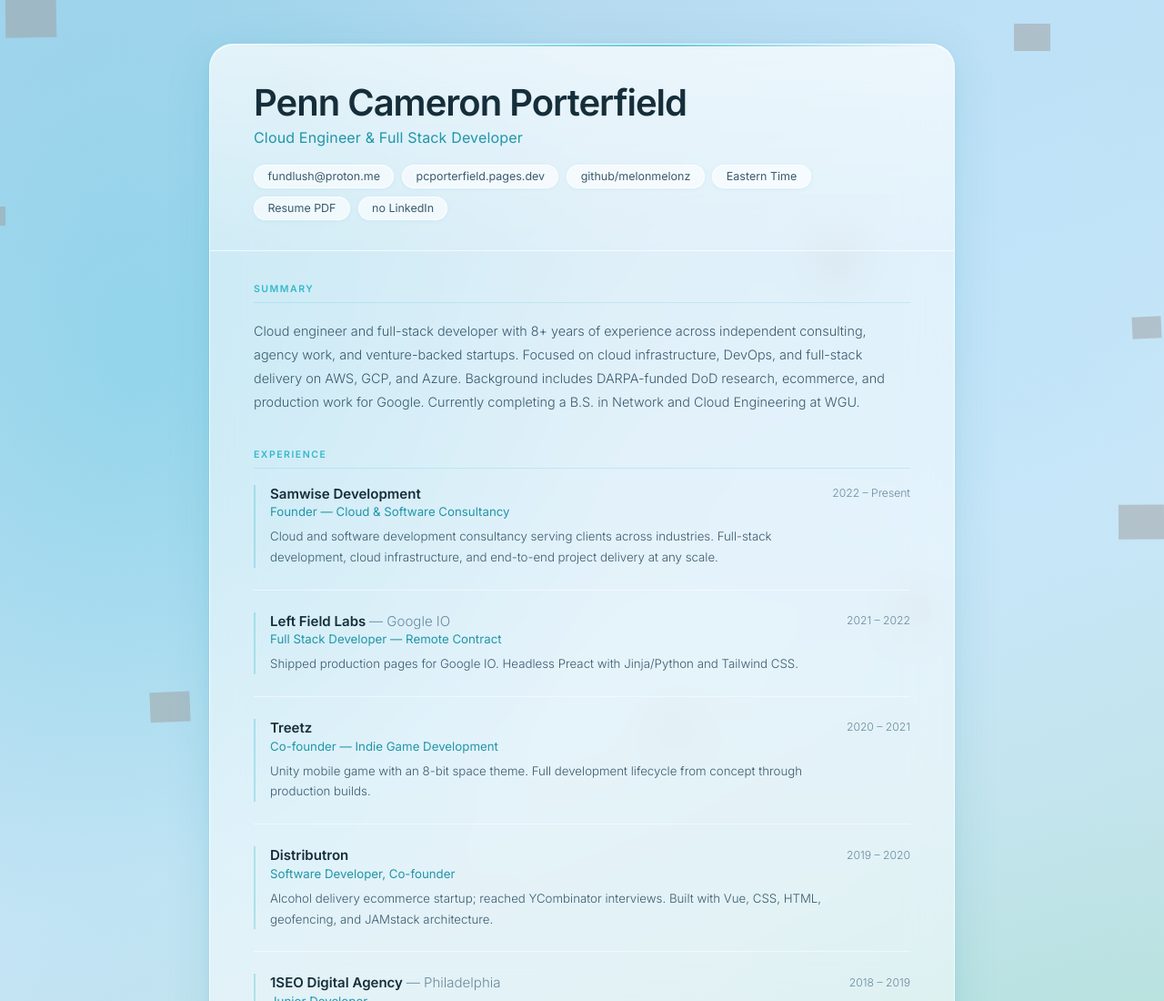
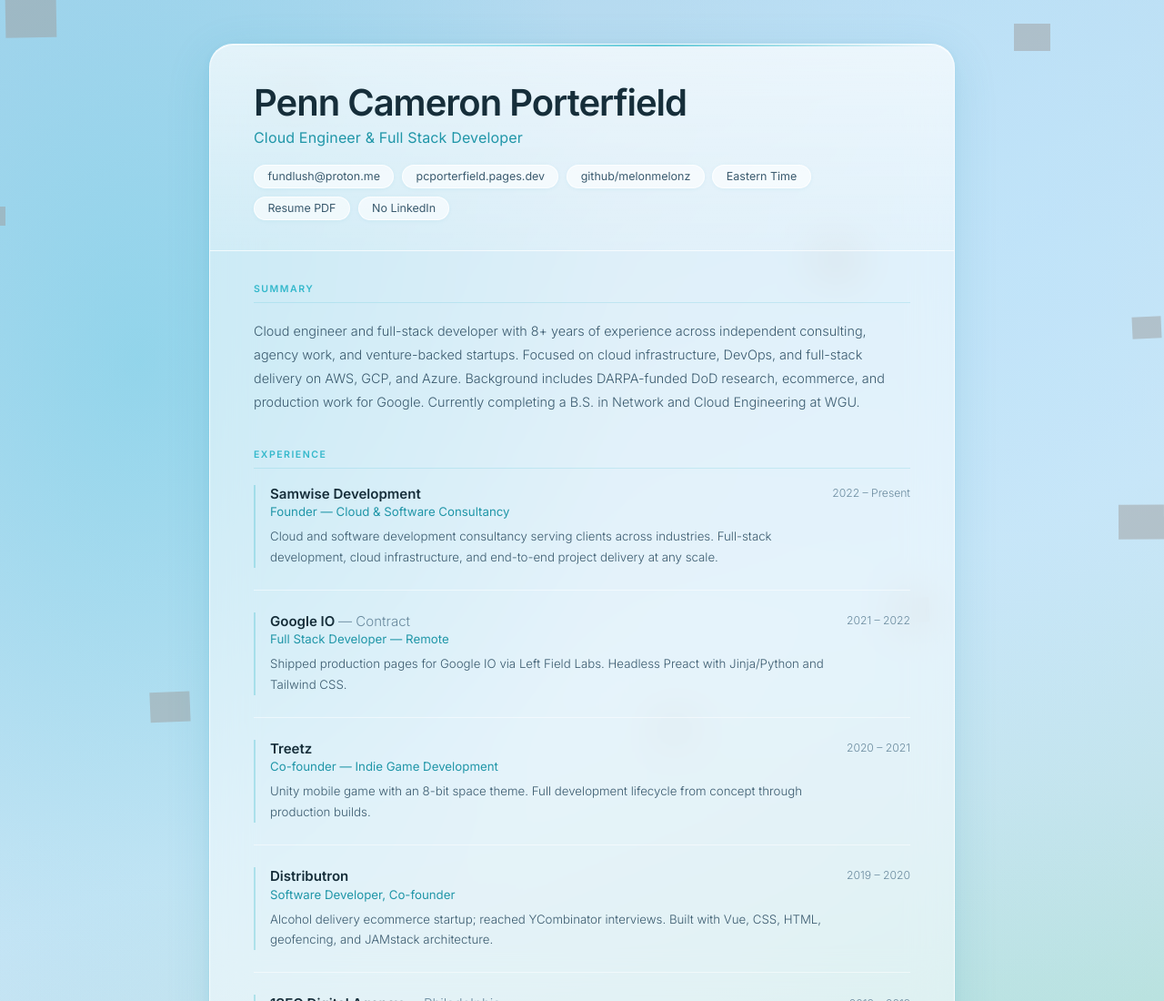
Before and after one commit to melonmelonz/melonmelonz-cv, a plain HTML site: page index.html in a window 1280 px wide. Shown: the top 1100 px of the page at 91% size. Drawn offline with Linux system fonts and the light colour scheme; grey boxes are pictures that could not be loaded.

Commit message:
refactor: Google IO Contract entry, capitalize No LinkedIn pill
- Company line now reads 'Google IO — Contract' (cleaner, recognizable)
- Left Field Labs retained in description for accuracy
- Capitalize 'No LinkedIn' pill text

```diff
--- a/index.html
+++ b/index.html
@@ -384,7 +384,7 @@
         <a class="pill" href="https://github.com/melonmelonz" target="_blank">github/melonmelonz</a>
         <span class="pill">Eastern Time</span>
         <a class="pill" href="resume.html">Resume PDF</a>
-        <span class="pill pill-tooltip">no LinkedIn<span class="tooltip-text">Abandoned for OpSec &amp; privacy reasons — reach out directly instead.</span></span>
+        <span class="pill pill-tooltip">No LinkedIn<span class="tooltip-text">Abandoned for OpSec &amp; privacy reasons — reach out directly instead.</span></span>
       </nav>
     </header>
 
@@ -409,9 +409,9 @@
 
         <div class="job">
           <div class="job-left">
-            <div class="job-company">Left Field Labs <span class="job-sub">&mdash; Google IO</span></div>
-            <div class="job-role">Full Stack Developer &mdash; Remote Contract</div>
-            <div class="job-desc">Shipped production pages for Google IO. Headless Preact with Jinja/Python and Tailwind CSS.</div>
+            <div class="job-company">Google IO <span class="job-sub">&mdash; Contract</span></div>
+            <div class="job-role">Full Stack Developer &mdash; Remote</div>
+            <div class="job-desc">Shipped production pages for Google IO via Left Field Labs. Headless Preact with Jinja/Python and Tailwind CSS.</div>
           </div>
           <div class="job-dates">2021 &ndash; 2022</div>
         </div>
```
Also changed, not shown: resume.html (+3 -3 lines).
